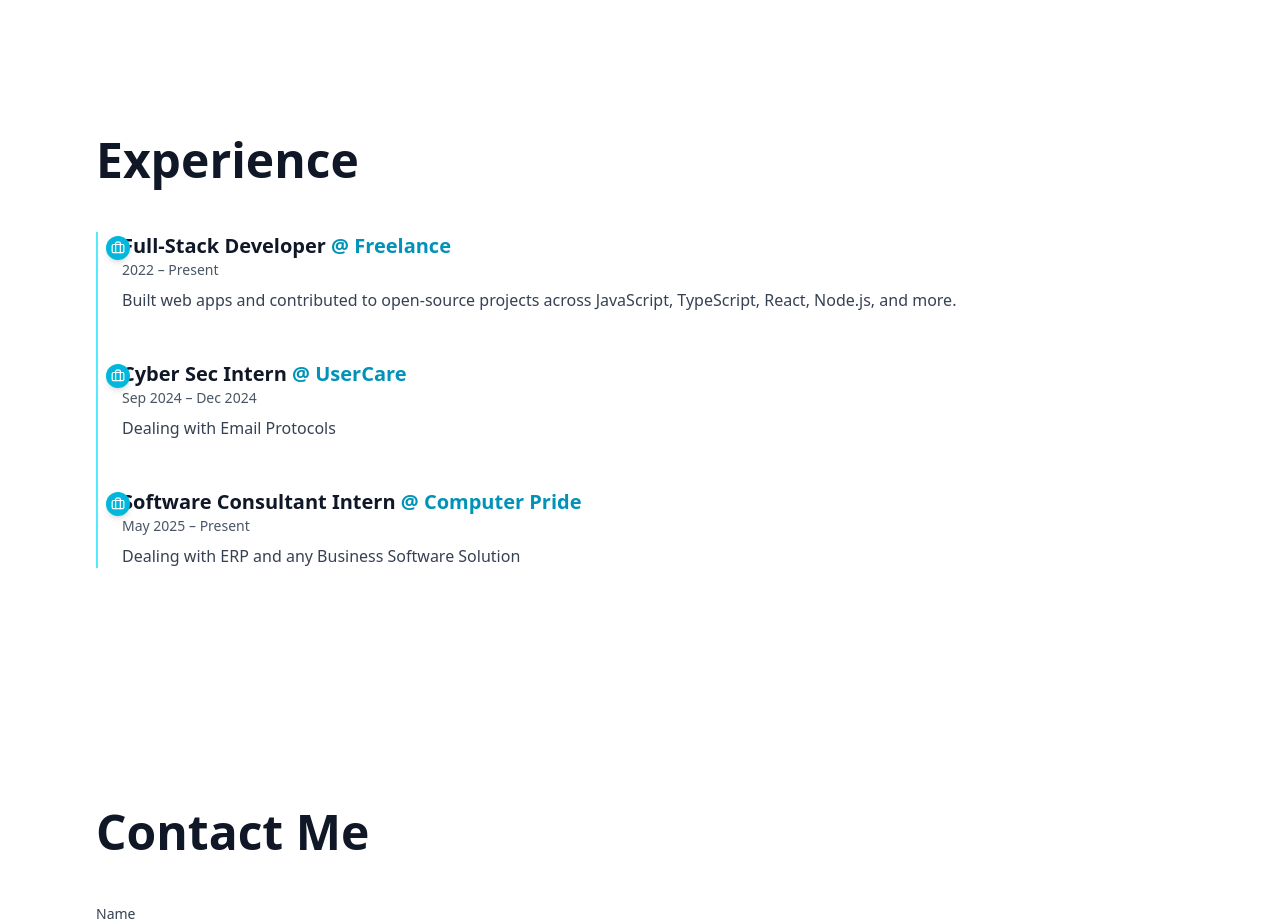
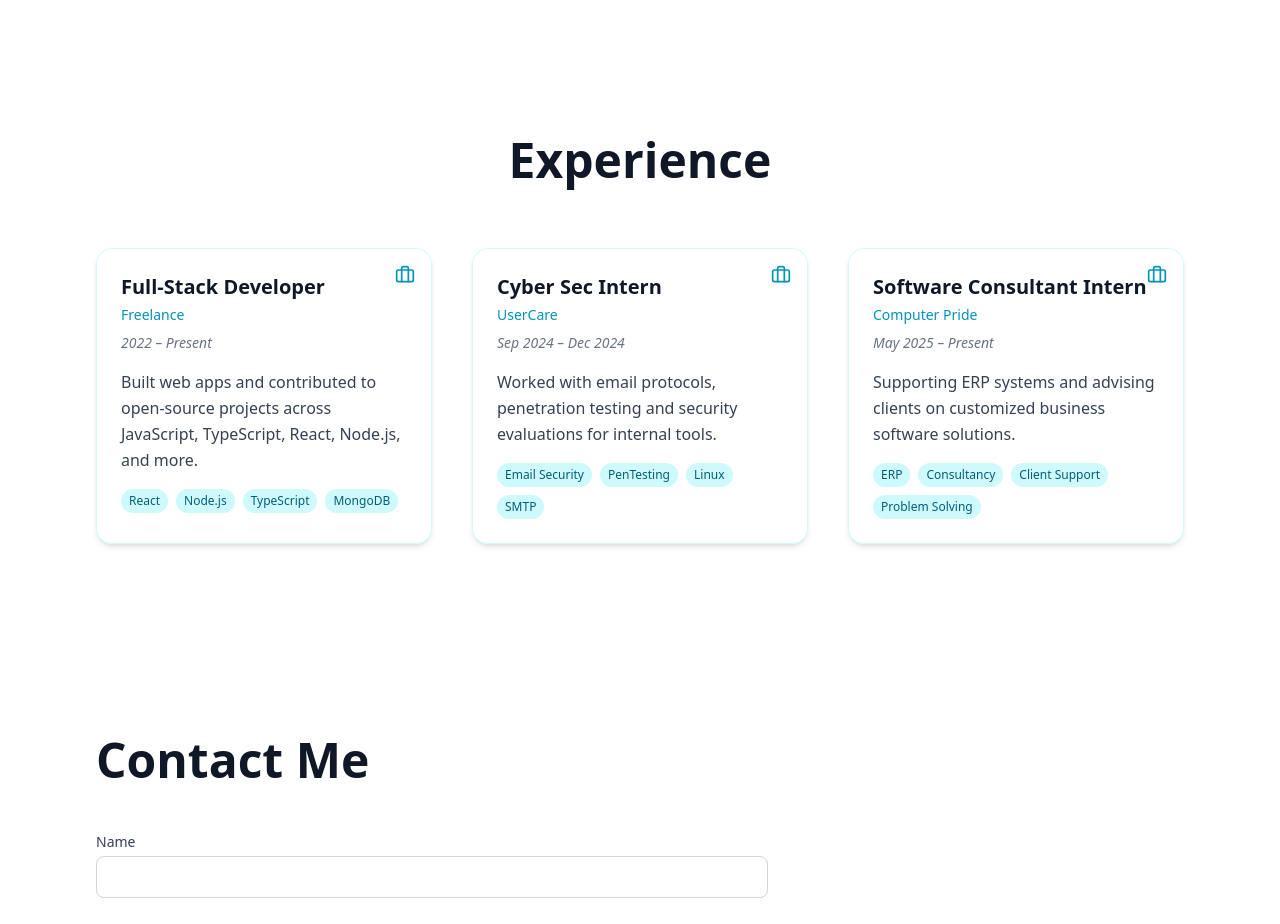
Before and after one commit to Trevor-Kayeyia-Madara/trevor-portfolio, a React (Vite) app: page / in a window 1280 px wide. Shown: the part 3780-4704 px from the top of the page. Built offline with nearby package versions, Linux system fonts and the light colour scheme.

Commit message:
Better UI Experience

```diff
--- a/src/components/Experience.tsx
+++ b/src/components/Experience.tsx
@@ -8,19 +8,25 @@ const experiences = [
     role: 'Full-Stack Developer',
     company: 'Freelance',
     period: '2022 – Present',
-    description: 'Built web apps and contributed to open-source projects across JavaScript, TypeScript, React, Node.js, and more.',
+    description:
+      'Built web apps and contributed to open-source projects across JavaScript, TypeScript, React, Node.js, and more.',
+    tags: ['React', 'Node.js', 'TypeScript', 'MongoDB'],
   },
   {
     role: 'Cyber Sec Intern',
     company: 'UserCare',
-    period: 'Sep 2024  – Dec 2024',
-    description: 'Dealing with Email Protocols ',
+    period: 'Sep 2024 – Dec 2024',
+    description:
+      'Worked with email protocols, penetration testing and security evaluations for internal tools.',
+    tags: ['Email Security', 'PenTesting', 'Linux', 'SMTP'],
   },
   {
     role: 'Software Consultant Intern',
     company: 'Computer Pride',
-    period: 'May 2025  – Present',
-    description: 'Dealing with ERP and any Business Software Solution',
+    period: 'May 2025 – Present',
+    description:
+      'Supporting ERP systems and advising clients on customized business software solutions.',
+    tags: ['ERP', 'Consultancy', 'Client Support', 'Problem Solving'],
   },
 ];
 
@@ -34,33 +40,46 @@ export default function Experience() {
         initial={{ opacity: 0, y: 20 }}
         whileInView={{ opacity: 1, y: 0 }}
         transition={{ duration: 0.6 }}
-        className="text-3xl md:text-5xl font-bold mb-12 text-gray-900 dark:text-white"
+        className="text-3xl md:text-5xl font-bold mb-16 text-center text-gray-900 dark:text-white"
       >
         Experience
       </motion.h2>
 
-      <div className="relative border-l-2 border-cyan-300 dark:border-cyan-600 pl-6">
+      <div className="grid gap-10 md:grid-cols-2 lg:grid-cols-3">
         {experiences.map((exp, index) => (
           <motion.div
             key={index}
-            initial={{ opacity: 0, y: 20 }}
+            initial={{ opacity: 0, y: 40 }}
             whileInView={{ opacity: 1, y: 0 }}
             transition={{ delay: index * 0.2, duration: 0.6 }}
-            className="mb-12 relative"
+            className="relative p-6 rounded-2xl border border-cyan-100 dark:border-cyan-800/40 bg-white/70 dark:bg-black/30 backdrop-blur-md shadow-md dark:shadow-cyan-500/10 hover:shadow-lg transition-shadow"
           >
-            {/* Dot & Icon */}
-            <div className="absolute -left-4 top-1">
-              <div className="w-6 h-6 bg-cyan-500 dark:bg-cyan-400 rounded-full flex items-center justify-center text-white shadow-md">
-                <Briefcase size={14} />
-              </div>
+            {/* Icon */}
+            <div className="absolute top-4 right-4 text-cyan-600 dark:text-cyan-300">
+              <Briefcase size={20} />
             </div>
 
-            {/* Experience Content */}
-            <h3 className="text-xl font-semibold text-gray-900 dark:text-white">
-              {exp.role} <span className="text-cyan-600 dark:text-cyan-400">@ {exp.company}</span>
+            {/* Content */}
+            <h3 className="text-xl font-semibold text-gray-900 dark:text-white mb-1">
+              {exp.role}
             </h3>
-            <p className="text-sm text-gray-600 dark:text-gray-400 mb-2">{exp.period}</p>
-            <p className="text-gray-700 dark:text-gray-300">{exp.description}</p>
+            <p className="text-sm text-cyan-600 dark:text-cyan-400 mb-2 font-medium">
+              {exp.company}
+            </p>
+            <p className="text-sm text-gray-500 dark:text-gray-400 italic mb-4">{exp.period}</p>
+            <p className="text-gray-700 dark:text-gray-300 leading-relaxed mb-4">{exp.description}</p>
+
+            {/* Tags */}
+            <div className="flex flex-wrap gap-2">
+              {exp.tags.map((tag, i) => (
+                <span
+                  key={i}
+                  className="px-2 py-1 text-xs font-medium bg-cyan-100 text-cyan-800 dark:bg-cyan-800/30 dark:text-cyan-300 rounded-full"
+                >
+                  {tag}
+                </span>
+              ))}
+            </div>
           </motion.div>
         ))}
       </div>
```
